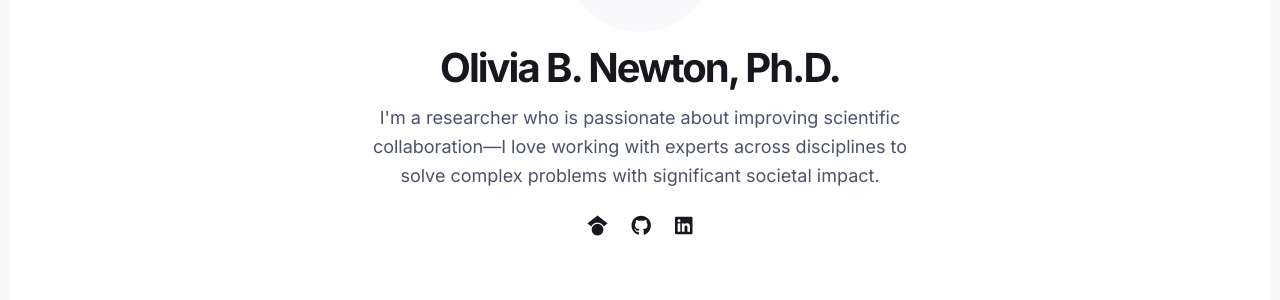
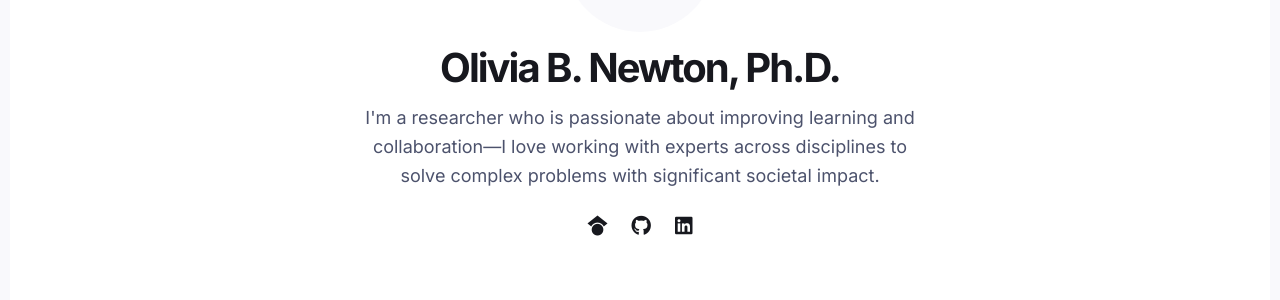
Before and after one commit to small0live/small0live.github.io, a Jekyll site: the page built from _pages/about.md, in a window 1280 px wide and 900 px high. Shown: the part 369-669 px from the top of the window. Built offline with Jekyll 4.4.1, drawn with Linux system fonts in a browser that asks for light colours.

Commit message:
minor edit

```diff
--- a/_data/settings.yml
+++ b/_data/settings.yml
@@ -32,7 +32,7 @@ menu__settings:
 author:
   author__name: Olivia B. Newton, Ph.D.
   author__avatar: "/images/obn.png"
-  author__bio: I'm a researcher who is passionate about improving scientific collaboration—I love working with experts across disciplines to solve complex problems with significant societal impact.
+  author__bio: I'm a researcher who is passionate about improving learning and collaboration—I love working with experts across disciplines to solve complex problems with significant societal impact.
 
 #-------------------------------
 # Links Section Settings
```
Also changed, not shown: 2 other files.
